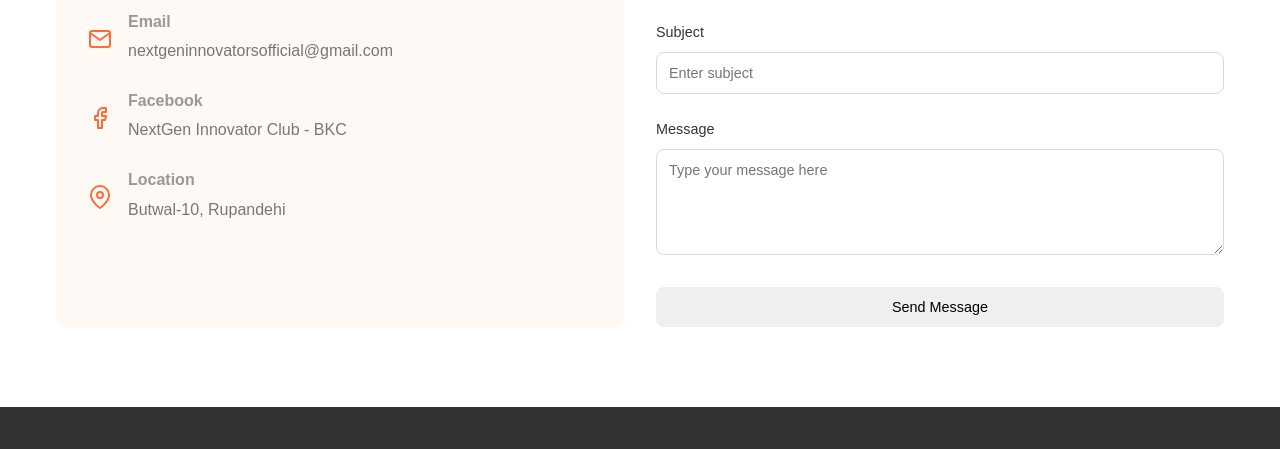
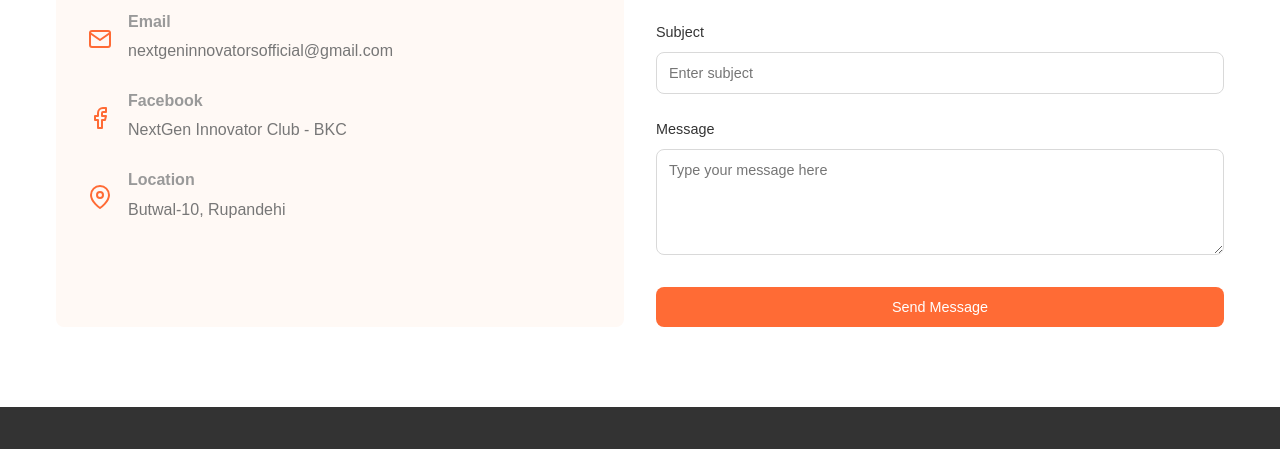
Before and after one commit to Bimalsubedi-124/demo, a plain HTML site: page index.html in a window 1280 px wide. Shown: the part 2446-2895 px from the top of the page. Drawn offline with Linux system fonts and the light colour scheme.

Commit message:
added html

```diff
--- a/index.html
+++ b/index.html
@@ -255,7 +255,7 @@
               <textarea id="message" placeholder="Type your message here" rows="5"></textarea>
             </div>
 
-            <button type="submit" class="btn btn-primary btn-full">Send Message</button>
+            <button type="submit" class="btn btn-java btn-full">Send Message</button>
           </form>
         </div>
       </div>
```
